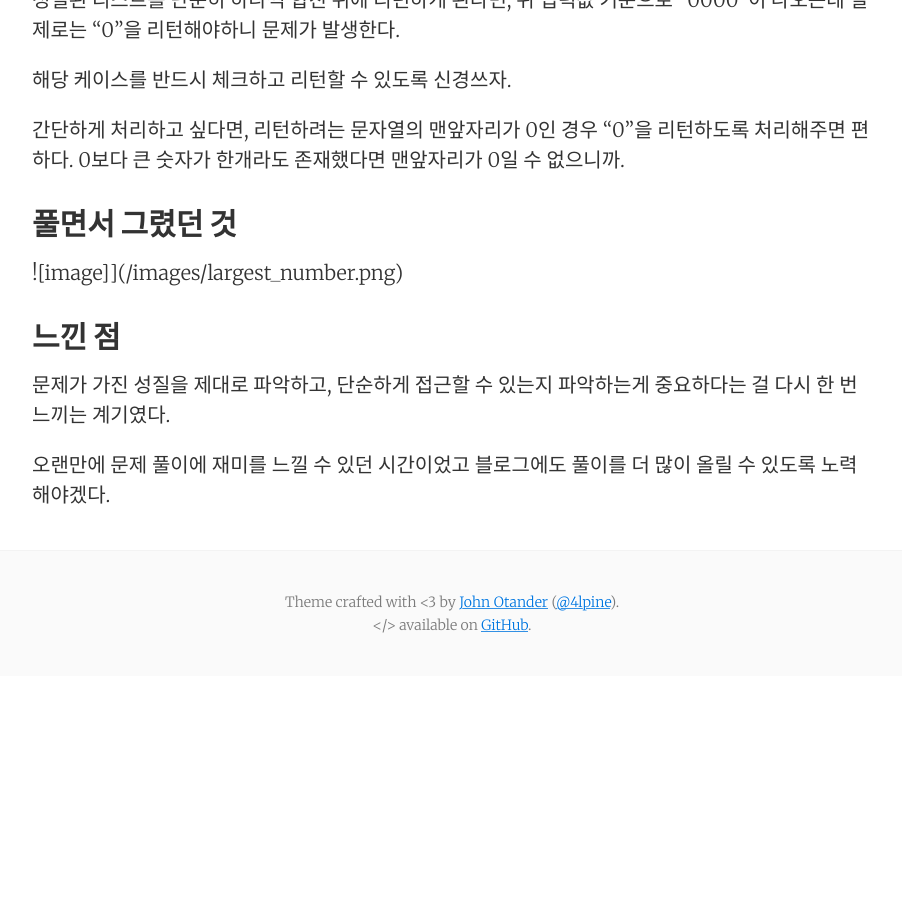
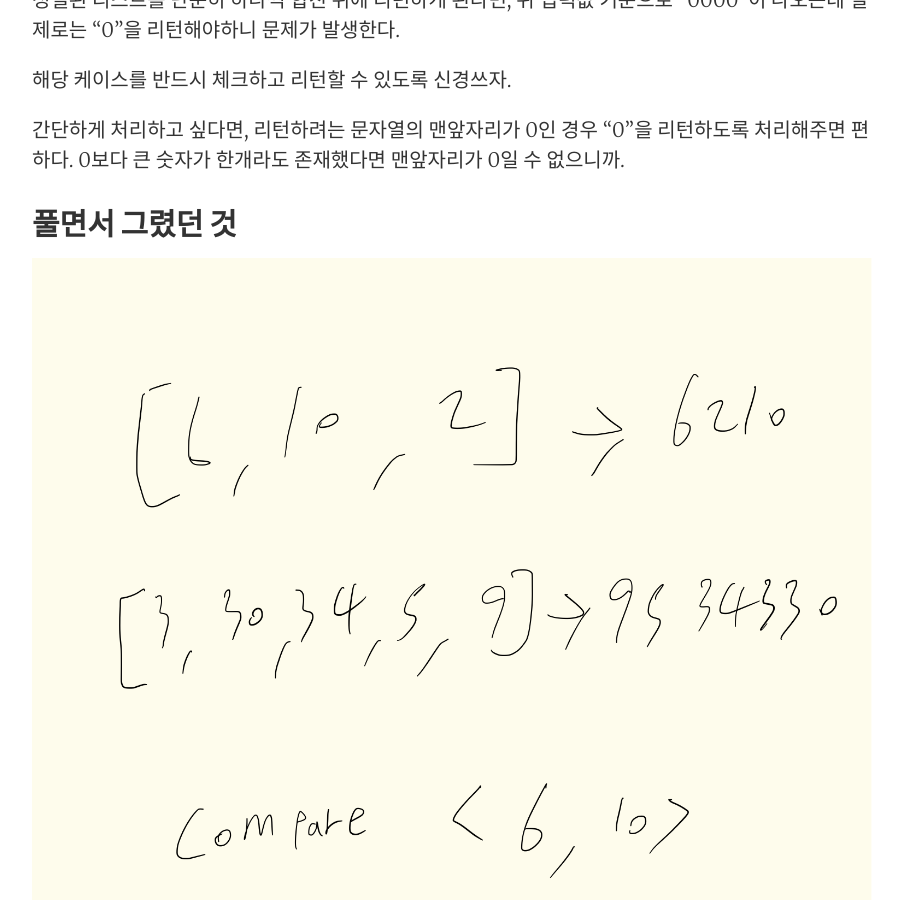
Before and after one commit to joshua-qa/joshua-qa.github.io, a Jekyll site: the page built from _posts/2021-03-13-programmers-lv2-largest-number.markdown, in a window 1280 px wide and 900 px high, scrolled down 2326 px. Shown: the whole window, without its empty margins (188-1090 px from the left). Built offline with Jekyll 4.4.1, drawn with Linux system fonts in a browser that asks for light colours; comment, search, counter and statistics services are not loaded; before the commit the page ends 3002 px from its top, so only the background shows below that.

Commit message:
마크다운 오류 수정

```diff
--- a/_posts/2021-03-13-programmers-lv2-largest-number.markdown
+++ b/_posts/2021-03-13-programmers-lv2-largest-number.markdown
@@ -75,7 +75,7 @@ s2 = "34" + "30" = "3430"
 
 ## 풀면서 그렸던 것
 
-![image]](/images/largest_number.png)
+![image](/images/largest_number.png)
 
 ## 느낀 점
 
```
